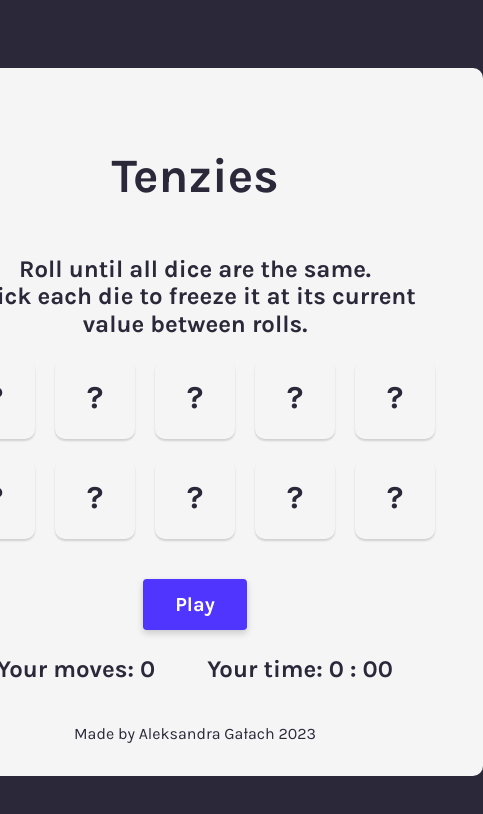
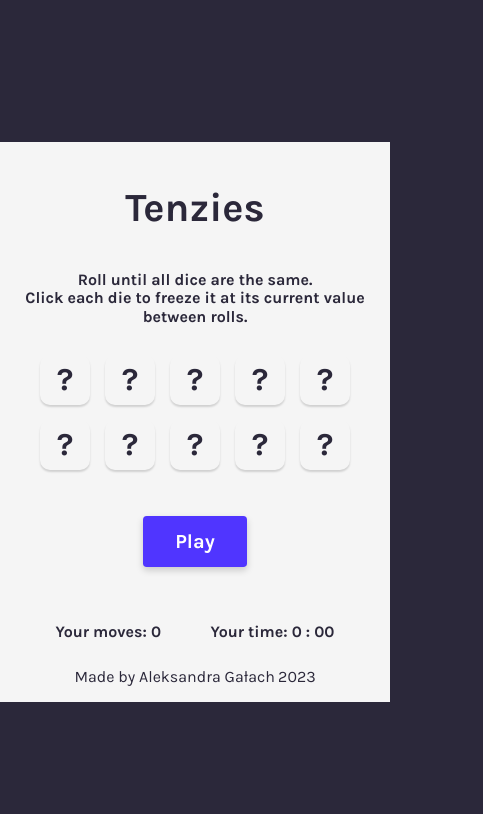
Before and after one commit to Rachelkakoderka/tenzies, a React (Create React App) app: page / in a window 390 px wide. Shown: the top 814 px of the page, 483 px wide, since content can reach past the window. Built offline with nearby package versions, Linux system fonts and the light colour scheme.

Commit message:
responsive for mobile

```diff
--- a/public/index.html
+++ b/public/index.html
@@ -14,6 +14,9 @@
     <link href="https://fonts.googleapis.com/css2?family=Karla:wght@400;700&display=swap" rel="stylesheet">
 
     <link rel="apple-touch-icon" href="%PUBLIC_URL%/logo192.png" />
+    <link rel="preconnect" href="https://fonts.googleapis.com">
+    <link rel="preconnect" href="https://fonts.gstatic.com" crossorigin>
+    <link href="https://fonts.googleapis.com/css2?family=Karla:wght@400;700&display=swap" rel="stylesheet">
     <!--
       manifest.json provides metadata used when your web app is installed on a
       user's mobile device or desktop. See https://developers.google.com/web/fundamentals/web-app-manifest/
--- a/src/App.css
+++ b/src/App.css
@@ -103,3 +103,49 @@ h2 {
   display: block;
   margin: 10px;
 }
+
+footer {
+  display: flex;
+  justify-content: space-around;
+  /* letter-spacing: 1px; */
+}
+
+footer:hover,
+footer:focus {
+  font-weight: 700;
+}
+
+.year {
+  display: inline;
+  margin-left: .2em;
+}
+
+@media (max-width: 500px) {
+
+  h1 {
+    font-size: 2.5em;
+  }
+
+  h2 {
+    font-size: 1em;
+  }
+
+  .board {
+    padding: 1em;
+    border-radius: 0;
+  }
+
+  .die {
+    height: 50px;
+    width: 50px;
+  }
+
+  .container {
+    display: grid;
+    gap: 15px;
+    margin: 1em;
+  }
+  .roll-btn {
+    margin: 1.5em;
+  }
+}
--- a/src/App.tsx
+++ b/src/App.tsx
@@ -7,9 +7,6 @@ import { nanoid } from 'nanoid'
 import Confetti from 'react-confetti'
 import Counter from './Counter';
 import Timer from './Timer';
-// Problem w komponencie: This JSX tag's 'children' prop expects a single child of type 'ReactNode', but multiple children were provided.ts(2746)
-
-
 
 
 function App() {
@@ -112,8 +109,6 @@ React.useEffect(()=>{window.clearInterval(timerId)}
 ,[isWon])
 
 
-// console.log("component rendered fully")
-
   return (
     <div className="App">
       {isWon ? <Confetti /> : ""}
@@ -140,7 +135,14 @@ React.useEffect(()=>{window.clearInterval(timerId)}
           </div>
 
 
-        <p> Made by <a href='https://www.aleksandragalach.link/' target="_blank">Aleksandra Gałach</a> <>{currentDate}</></p>
+        <footer>
+        <a className="portfolio-page-link"
+             href='https://www.aleksandragalach.link/'
+             target="_blank">
+            Made by Aleksandra Gałach
+          <div className='year'>{currentDate}</div>
+        </a>
+        </footer>
       </div>
 
     </div>
```
